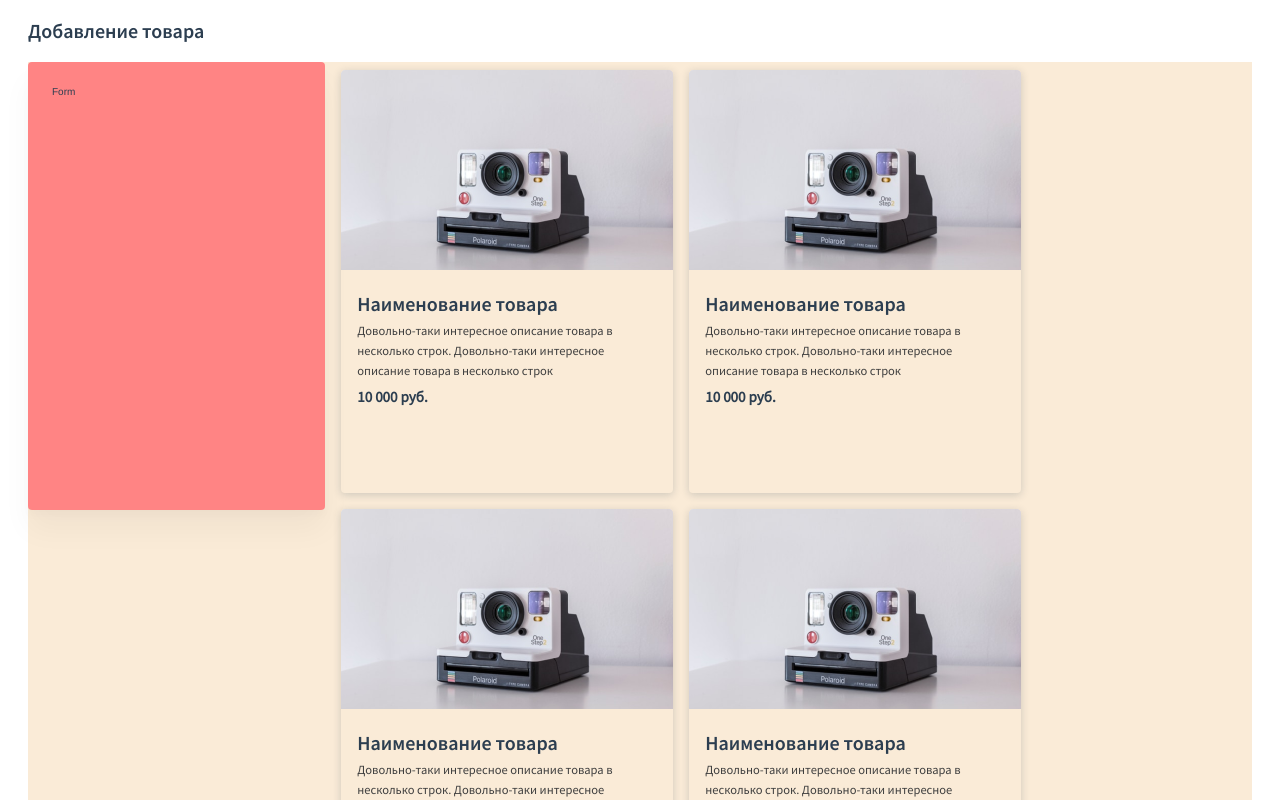
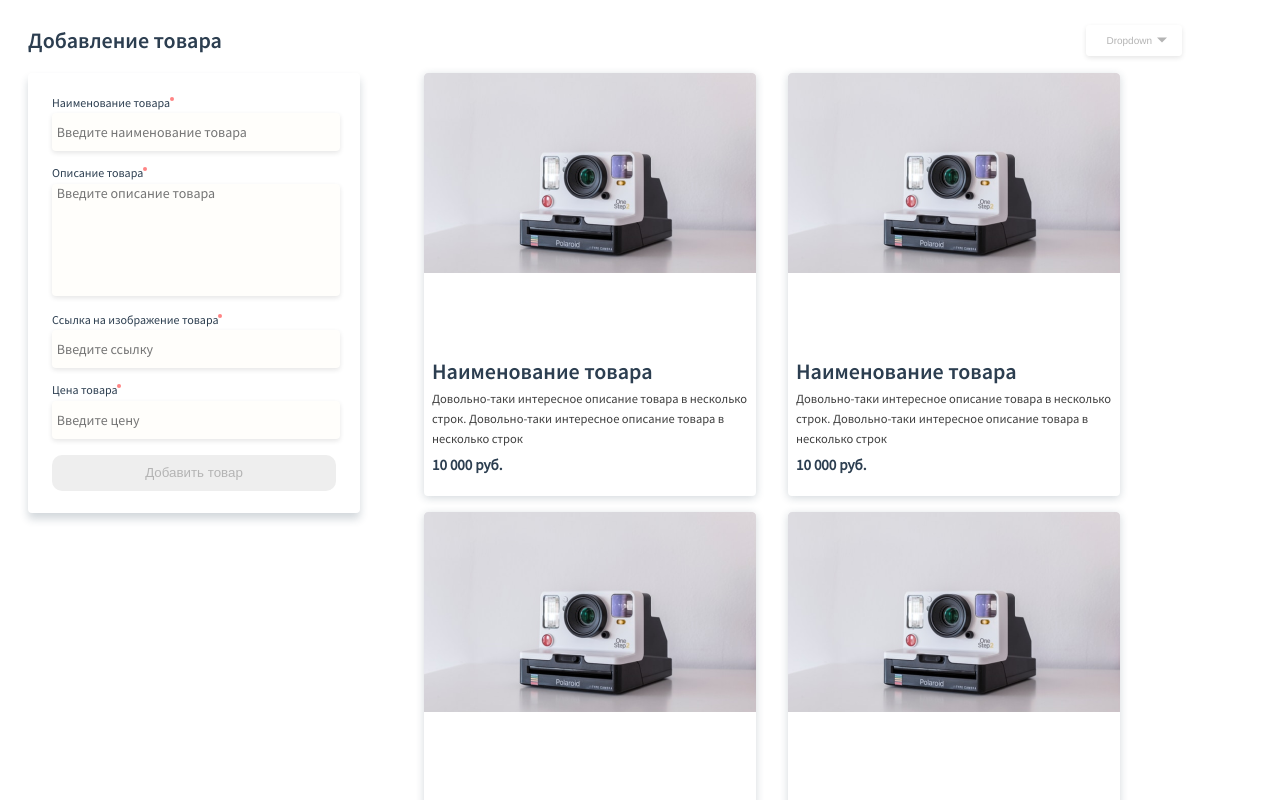
Before and after one commit to Roman-wdesign/proj, a Vue app: page / in a window 1280 px wide. Shown: the top 800 px of the page. Built offline with nearby package versions, Linux system fonts and the light colour scheme.

Commit message:
after form

```diff
--- /dev/null
+++ b/src/components/Dropdown.vue
@@ -0,0 +1,29 @@
+<template>
+  <div>
+    <label class="dropdown">
+
+      <div class="dd-button">
+        Dropdown
+      </div>
+
+      <input type="checkbox" class="dd-input" id="test">
+
+      <ul class="dd-menu">
+        <li>Action</li>
+        <li>Another action</li>
+        <li>Something else here</li>
+      </ul>
+
+    </label>
+  </div>
+</template>
+
+<script>
+export default {
+  name: "McvDropdown"
+}
+</script>
+
+<style scoped>
+
+</style>
--- a/src/components/Form.vue
+++ b/src/components/Form.vue
@@ -1,13 +1,66 @@
 <template>
   <div class="form">
-    Form
+    <form @submit.prevent="submitForm">
+      <div class="prod-form">
+
+        <div class="prod-form__block">
+
+          <div class="prod-form__label-block">
+            <label class="label">Наименование товара</label>
+            <div class="circle"></div>
+          </div>
+
+          <input type="text" v-model="username" placeholder=" Введите наименование товара" class="input">
+        </div>
+
+        <div class="prod-form__block">
+
+          <div class="prod-form__label-block">
+            <label class="label">Описание товара</label>
+            <div class="circle"></div>
+          </div>
+
+          <textarea class=textarea v-model="textarea" placeholder=" Введите описание товара"></textarea>
+        </div>
+
+        <div class="prod-form__block">
+
+          <div class="prod-form__label-block">
+            <label class="label">Ссылка на изображение товара</label>
+            <div class="circle"></div>
+          </div>
+
+          <input type="url" v-model="url" placeholder=" Введите ссылку" class="input">
+        </div>
+
+        <div class="prod-form__block">
+
+          <div class="prod-form__label-block">
+            <label class="label">Цена товара</label>
+            <div class="circle"></div>
+          </div>
+
+          <input type="number" v-model="number" step="1" min="1" max="100" placeholder=" Введите цену" class="input">
+        </div>
+
+        <button class="btn_form" type="submit">Добавить товар</button>
+      </div>
+
+
+    </form>
   </div>
 </template>
 
 <script>
 export default {
   name: "McvForm",
-  data: () => ({}),
+  data: () => ({
+    username: '',
+    textarea: '',
+    url: '',
+    number: '',
+  }),
+  methods: {},
 }
 </script>
 
--- a/src/components/Product.vue
+++ b/src/components/Product.vue
@@ -1,17 +1,31 @@
 <template>
-  <div class="product">
-    <div class="about">
-      <div class="about__img"><img src="@/assets/img/photo.png" height="200" width="332"></div>
-      <div class="about__header">{{ product_data.header }}</div>
-      <div class="about__description">{{ product_data.description }}</div>
-      <div class="about__price">{{ product_data.price }}</div>
+  <div class="prod_main">
+    <div class="wrap">
+      <div class="delete">
+
+        <div class="delete_body">
+          <div class="delete_ico"></div>
+        </div>
+
+      </div>
+    </div>
+    <div class="product">
+      <div class="about__img"><img src="@/assets/img/photo.png" height="200" width="100%"></div>
+      <div class="about">
+        <div class="about__header">{{ product_data.header }}</div>
+        <div class="about__description">{{ product_data.description }}</div>
+        <div class="about__price">{{ product_data.price }}</div>
+      </div>
     </div>
   </div>
+
 </template>
 
 <script>
+
 export default {
   name: "McvProduct",
+  components: {},
   data: () => ({}),
   props: {
     product_data: {
--- a/src/style/mixins.scss
+++ b/src/style/mixins.scss
@@ -2,7 +2,7 @@
   font: {
     color: $font_clr_1;
     family: $font_Sans_P_Semi;
-    size: 2rem;
+    size: 2.2rem;
     weight: 600;
   }
   line-height: 35.2px;
@@ -41,7 +41,7 @@
   font: {
     color: $clr-disabled;
     family: $font_Sans_P_Regular;
-    size: 0.75rem;
+    size: 1.4rem;
     weight: 400;
   }
   line-height: 15.08px;
@@ -51,8 +51,14 @@
   font: {
     color: $font_clr_2;
     family: $font_Sans_P_Regular;
-    size: 0.625rem;
+    size: 1.2rem;
     weight: 400;
   }
   line-height: 12.57px;
 }
+
+@mixin input_style{
+  background: #FFFEFB;
+  box-shadow: 0px 2px 5px rgba(0, 0, 0, 0.1);
+  border-radius: 4px;
+}
--- /dev/null
+++ b/src/style/modules/delete.scss
@@ -0,0 +1,32 @@
+.delete {
+  position: absolute;
+  top: -10px;
+  right: 0;
+
+  &_ico {
+    left: 25%;
+    top: 25%;
+    position: absolute;
+    z-index: 10;
+    width: 16px;
+    height: 16px;
+    background-image: url($path_ico + "delete.svg");
+    background-repeat: no-repeat;
+    background-position: center;
+  }
+
+  &_body {
+    position: relative;
+    width: 32px;
+    height: 32px;
+    box-shadow: 0px 2px 4px rgba(0, 0, 0, 0.1);
+    border-radius: 10px;
+    background: $clr-red;
+  }
+}
+
+.wrap {
+  display:none;
+  position: static;
+  cursor: pointer;
+}
--- /dev/null
+++ b/src/style/modules/dropdown.scss
@@ -0,0 +1,93 @@
+a {
+  text-decoration: none;
+  color: #000000;
+}
+
+a:hover {
+  color: $clr-disabled;
+}
+
+
+.dropdown {
+  z-index: 11;
+  display: inline-block;
+  position: relative;
+  margin-right: 70px;
+  background: #FFFEFB;
+  box-shadow: 0px 2px 5px rgba(0, 0, 0, 0.1);
+  border-radius: 4px;
+}
+
+.dd-button {
+  display: inline-block;
+  border: none;
+  border-radius: 4px;
+  padding: 10px 30px 10px 20px;
+  background-color: #ffffff;
+  cursor: pointer;
+  white-space: nowrap;
+  color: $clr-disabled;
+}
+
+.dd-button:after {
+  content: '';
+  position: absolute;
+  top: 50%;
+  right: 15px;
+  transform: translateY(-50%);
+  width: 0;
+  height: 0;
+  border-left: 5px solid transparent;
+  border-right: 5px solid transparent;
+  border-top: 5px solid $clr-disabled;
+}
+
+.dd-button:hover {
+  background-color: #eeeeee;
+}
+
+
+.dd-input {
+  display: none;
+}
+
+.dd-menu {
+  position: absolute;
+  top: 100%;
+  border: 1px solid #ccc;
+  border-radius: 4px;
+  padding: 0;
+  margin: 2px 0 0 0;
+  box-shadow: 0 0 6px 0 rgba(0, 0, 0, 0.1);
+  background-color: #ffffff;
+  list-style-type: none;
+}
+
+.dd-input + .dd-menu {
+  display: none;
+}
+
+.dd-input:checked + .dd-menu {
+  display: block;
+}
+
+.dd-menu li {
+  padding: 10px 20px;
+  cursor: pointer;
+  white-space: nowrap;
+}
+
+.dd-menu li:hover {
+  background-color: #f6f6f6;
+}
+
+.dd-menu li a {
+  display: block;
+  margin: -10px -20px;
+  padding: 10px 20px;
+}
+
+.dd-menu li.divider {
+  padding: 0;
+  border-bottom: 1px solid #cccccc;
+}
--- a/src/style/modules/form.scss
+++ b/src/style/modules/form.scss
@@ -1,11 +1,71 @@
-.form{
-  box-shadow: 0px 20px 30px rgba(0, 0, 0, 0.04), 0px 6px 10px rgba(0, 0, 0, 0.02);
+.form {
+  position: sticky;
+  -webkit-box-shadow: 0px 6px 8px 0px rgba(34, 60, 80, 0.2);
+  -moz-box-shadow: 0px 6px 8px 0px rgba(34, 60, 80, 0.2);
+  box-shadow: 0px 6px 8px 0px rgba(34, 60, 80, 0.2);
   border-radius: 4px;
 
-  margin-right: 8px;
+
+  //width: 100% !important;
+  max-width: 332px;
+  max-height: 440px;
+
+
+}
+
+.prod-form {
+
+  display: flex;
+  flex-direction: column;
+  margin: auto;
   padding: 24px;
-  background-color: #FF8484;
 
-  width: 332px;
-  height: 400px;
+  &__block {
+    margin: 0 0 16px 0;
+  }
+
+  &__label-block {
+    display: flex;
+    flex-direction: row;
+    margin: 0 0 4px 0;
+  }
 }
+
+.label {
+  @include form_font_span
+}
+
+.textarea {
+  resize: none;
+  border: none;
+  width: 100%;
+  height: 108px;
+  @include form_font_placeholder;
+  @include input_style;
+}
+
+.input {
+  border: none;
+  width: 100%;
+  height: 36px;
+  @include form_font_placeholder;
+  @include input_style;
+
+}
+
+.circle {
+  width: 4px;
+  height: 4px;
+  background-color: $clr-red;
+  border-radius: 50%;
+}
+
+.btn_form {
+  width: 284px;
+  height: 36px;
+  text-align: center;
+  border: none;
+  background: $clr-disabled-btn;
+  color: $clr-disabled;
+  border-radius: 10px;
+}
--- a/src/style/modules/product.scss
+++ b/src/style/modules/product.scss
@@ -1,4 +1,8 @@
-.product{
+.product {
+
+  width: 332px;
+  height: 423px;
+
   -webkit-box-shadow: 0px 2px 8px 0px rgba(34, 60, 80, 0.2);
   -moz-box-shadow: 0px 2px 8px 0px rgba(34, 60, 80, 0.2);
   box-shadow: 0px 2px 8px 0px rgba(34, 60, 80, 0.2);
@@ -11,26 +15,27 @@
     -moz-box-shadow: 0px 7px 8px 4px rgba(34, 60, 80, 0.2);
     box-shadow: 0px 7px 8px 4px rgba(34, 60, 80, 0.2);
     cursor: pointer
-  };
+  }
+
   border-radius: 4px;
-  width: 332px;
-  height: 423px;
-  margin: 8px;
-
-
+  margin: 0 8px 16px 24px;
+  display: flex;
+  flex-direction: column;
+  justify-content: space-between;
 }
 
 
+.about {
 
-.about {
   display: flex;
   flex-direction: column;
   text-align: left;
-  justify-content: center;
-  padding: 0 16px 24px 16px;
-  &__img{
+
+  padding: 0 8px 16px 8px;
+
+  &__img {
     padding-bottom: 16px;
-    display:flex;
+    display: flex;
     justify-content: center;
     align-items: center;
   }
@@ -39,19 +44,27 @@
     @include ff_Sans_Semi;
   }
 
-  &__description{
+  &__description {
     @include ff_Sans_400;
   }
 
-  &__price{
-@include ff_Sans_price;
+  &__price {
+    @include ff_Sans_price;
   }
 }
 
 
-.product-list{
-  width: 100%; // меняет кол-во эл-ов в ряду
-  display:flex;
+.product-list {
+  margin-left: 40px;
+  display: flex;
+  //justify-content: center;
   flex-direction: row;
   flex-wrap: wrap;
 }
+
+.prod_main {
+  &:hover .wrap {
+    display: block;
+  }
+  position: relative;
+}
--- a/src/style/style.scss
+++ b/src/style/style.scss
@@ -1,27 +1,43 @@
 @import "vars";
 @import "fonts";
 @import "mixins";
+
 @import "./modules/form.scss";
 @import "./modules/product.scss";
+@import "./modules/dropdown.scss";
+@import "./modules/delete.scss";
 
 html {
   font-size: 62.5%;
 }
 
 .container {
-text-align: left;
+  display: flex;
+  flex-direction: column;
+  justify-content: center;
+  text-align: left;
   padding: 0 2rem 0 2rem;
 }
-.core{
+
+.core {
+  display: flex;
   flex-direction: row;
   justify-content: space-between;
-  display: flex;
-  background-color: antiquewhite;
+  //background-color: antiquewhite;
 }
 
 h1 {
- @include ff_Sans_Semi;
+
+  @include ff_Sans_Semi;
 }
-h2{
-@include ff_Sans_600;
+
+h2 {
+  @include ff_Sans_600;
 }
+
+.header {
+  display: flex;
+  flex-direction: row;
+  align-items: center;
+  justify-content: space-between;
+}
--- a/src/style/vars.scss
+++ b/src/style/vars.scss
@@ -5,6 +5,7 @@ $clr-red: #FF8484;
 $clr-disabled: #B4B4B4;
 
 $path-font: '../assets/fonts/';
+$path_ico: '../assets/svg/';
 
 $font_Inter: 'Inter-SemiBold';
 $font_Sans_P_Regular: 'SourceSansPro-Regular';
--- a/src/views/Home.vue
+++ b/src/views/Home.vue
@@ -1,16 +1,24 @@
 <template>
   <div class="container">
-    <h1>Добавление товара</h1>
-    <div class="core"><mcv-form/>
-      <mcv-product-list/></div>
+    <div class="header">
+      <h1>Добавление товара</h1>
+      <mcv-dropdown/>
+    </div>
+
+    <div class="core">
+      <mcv-form/>
+      <mcv-product-list/>
+    </div>
   </div>
 </template>
 
 <script>
 import McvForm from "@/components/Form";
 import McvProductList from "@/components/ProductList";
+import McvDropdown from "@/components/Dropdown";
+
 export default {
   name: 'Home',
-  components: {McvProductList, McvForm}
+  components: {McvDropdown, McvProductList, McvForm}
 }
 </script>
```
Also changed, not shown: src/assets/svg/delete.svg (added).
